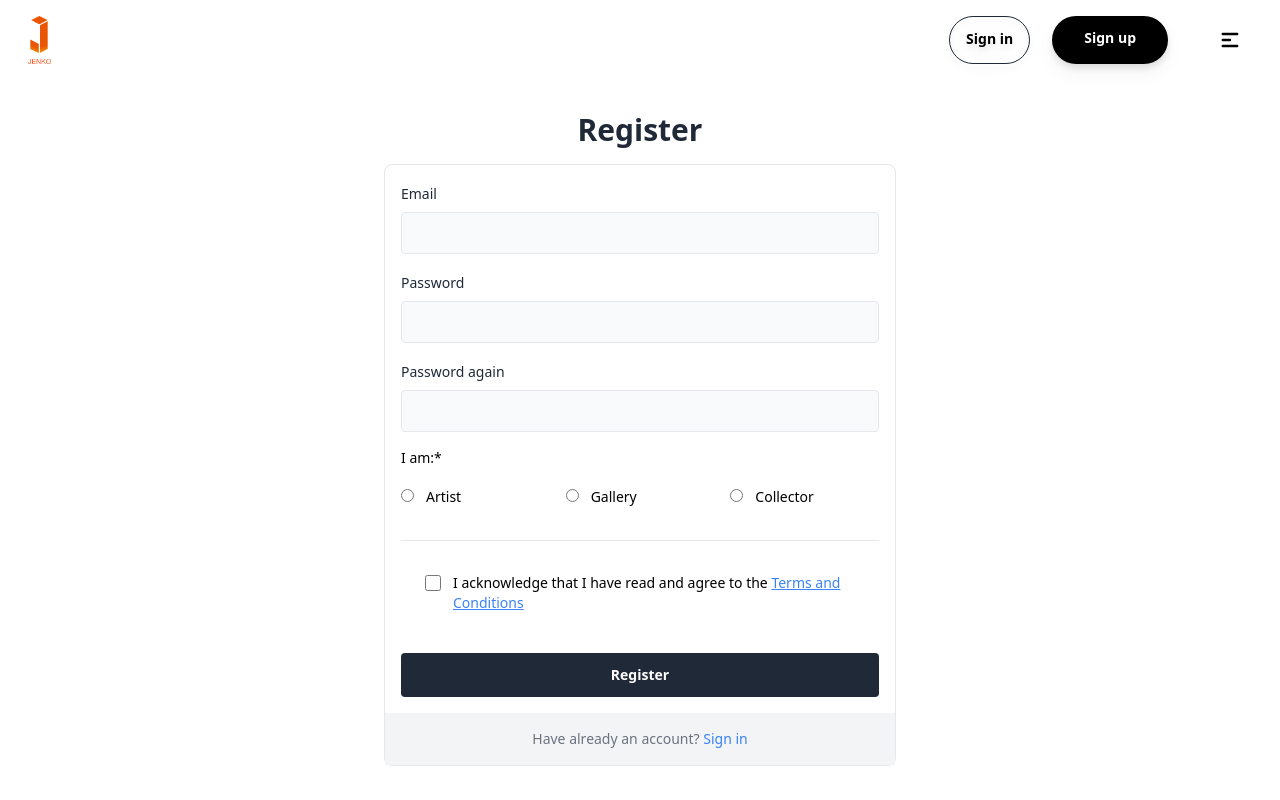
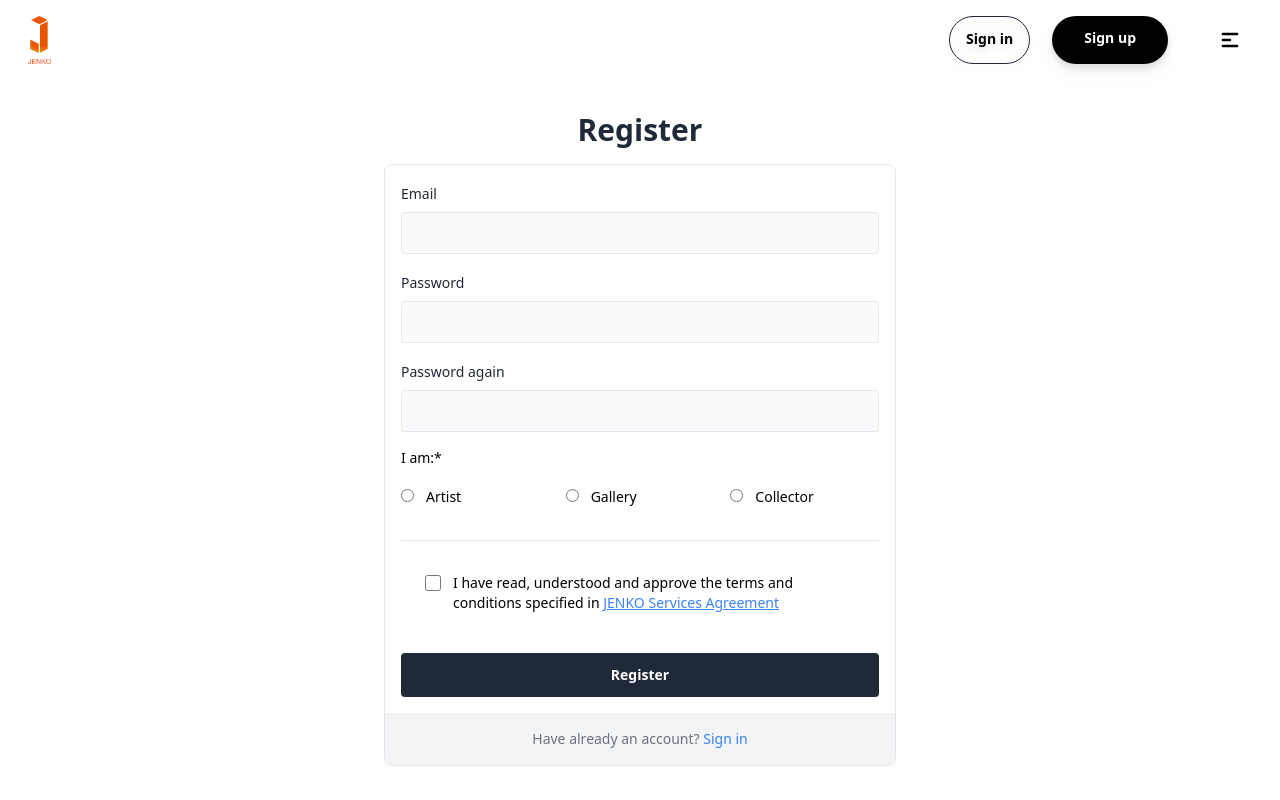
Before and after one commit to ivanZhuravlov/ntf-projj, a Vue app in the folder front/: page /register in a window 1280 px wide. Shown: the top 800 px of the page. Built offline with nearby package versions, Linux system fonts and the light colour scheme.

Commit message:
Update Register.vue

```diff
--- a/front/src/views/Register.vue
+++ b/front/src/views/Register.vue
@@ -47,7 +47,7 @@
             </div>
             <div class="text-sm ml-3">
               <label for="terms" class="font-sm">
-                I acknowledge that I have read and agree to the <a class="text-blue-500 underline" href="/about#terms" target="_blank">Terms and Conditions</a>
+                I have read, understood and approve the terms and conditions specified in <a class="text-blue-500 underline" href="/about#terms" target="_blank">JENKO Services Agreement</a>
               </label>
             </div>
           </div>
```
